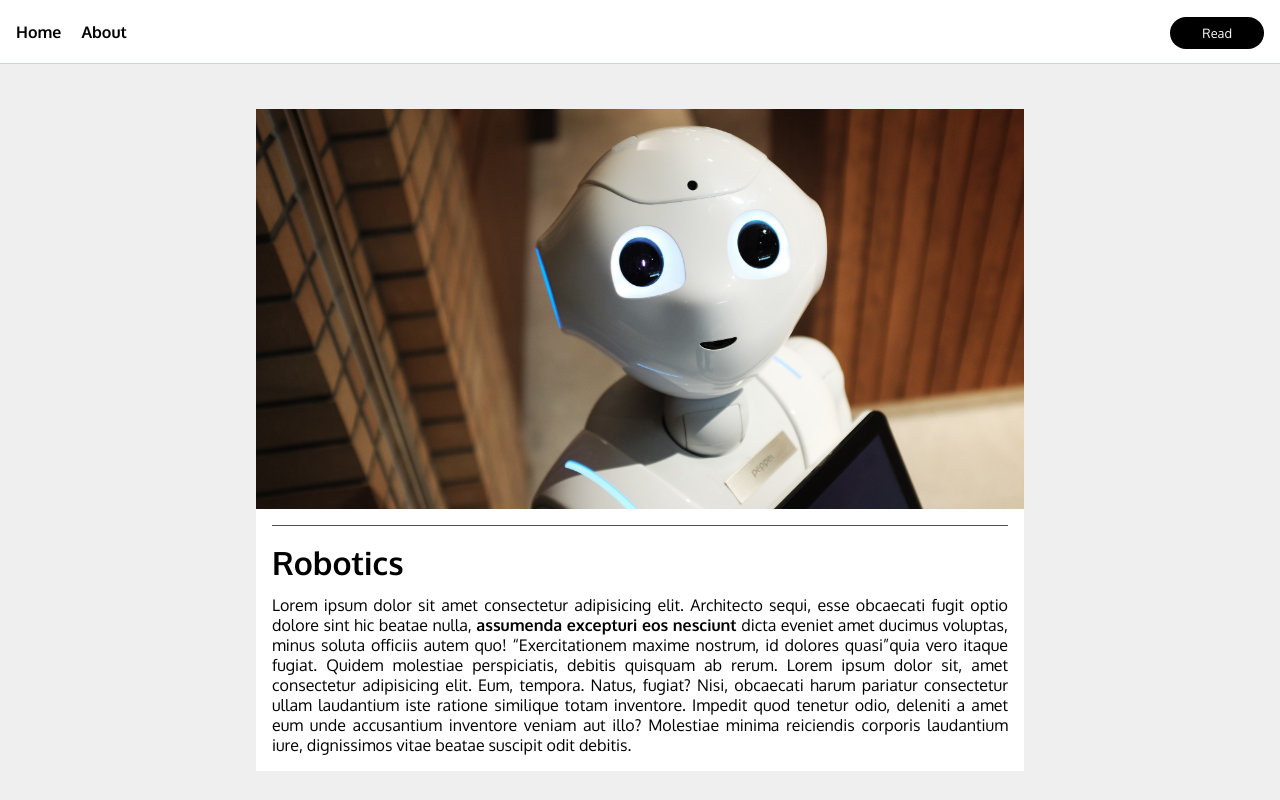
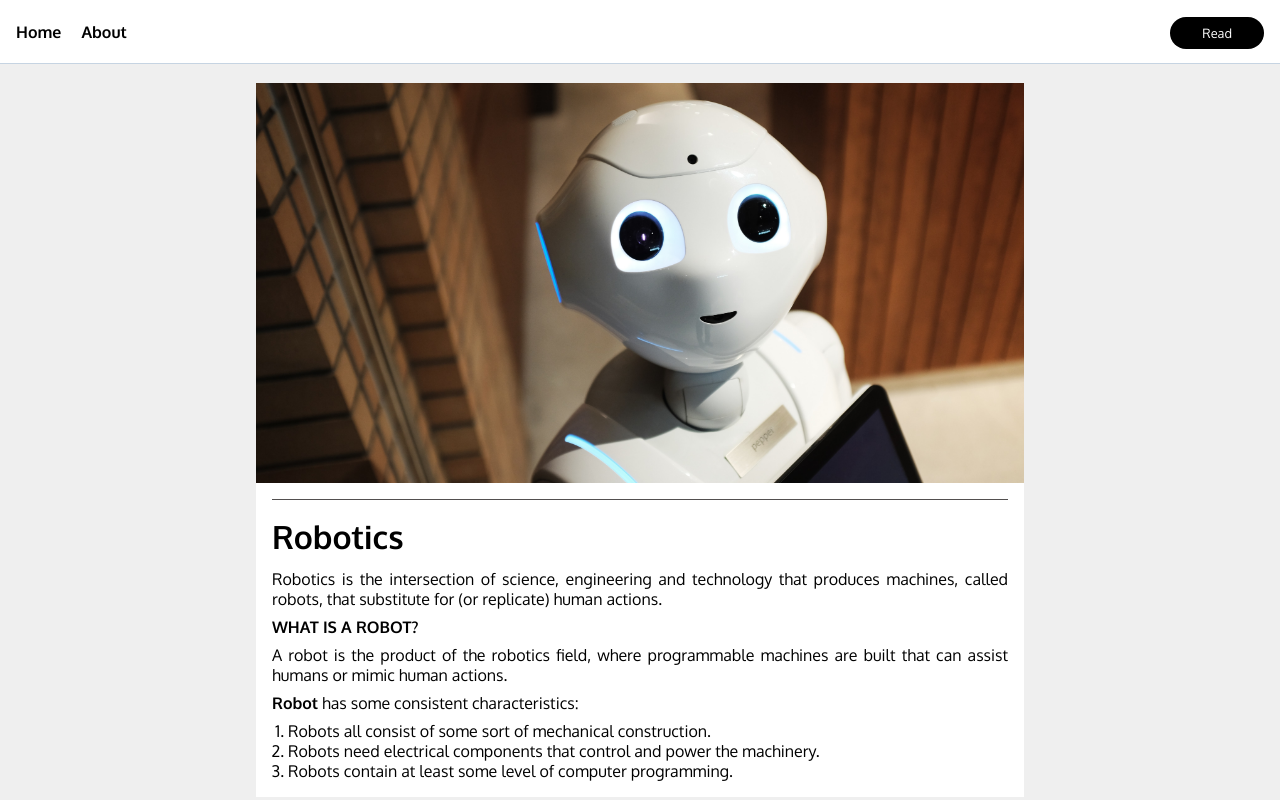
Before and after one commit to Megrajdahal/clz-project-webapp, a plain HTML site: page robotics.html in a window 1280 px wide. Drawn offline with Linux system fonts and the light colour scheme.

Commit message:
blog written

```diff
--- a/robotics.html
+++ b/robotics.html
@@ -4,7 +4,7 @@
     <meta charset="UTF-8" />
     <meta http-equiv="X-UA-Compatible" content="IE=edge" />
     <meta name="viewport" content="width=device-width, initial-scale=1.0" />
-    <title>Document</title>
+    <title>Robotics</title>
     <link rel="stylesheet" href="./index.css" />
   </head>
   <body>
@@ -20,24 +20,34 @@
     <div class="content_container">
       <div class="description_flex">
         <div class="description_container">
-          <div class="desc-ro-image "></div>
+          <div class="desc-ro-image"></div>
           <div class="description_content">
             <div class="desc-divider"></div>
             <div class="description_contentDescription">
               <div class="description_title">Robotics</div>
-              Lorem ipsum dolor sit amet consectetur adipisicing elit.
-              Architecto sequi, esse obcaecati fugit optio dolore sint hic
-              beatae nulla,<b> assumenda excepturi eos nesciunt </b> dicta
-              eveniet amet ducimus voluptas, minus soluta officiis autem quo!
-              <q>Exercitationem maxime nostrum, id dolores quasi</q>quia vero
-              itaque fugiat. Quidem molestiae perspiciatis, debitis quisquam ab
-              rerum. Lorem ipsum dolor sit, amet consectetur adipisicing elit.
-              Eum, tempora. Natus, fugiat? Nisi, obcaecati harum pariatur
-              consectetur ullam laudantium iste ratione similique totam
-              inventore. Impedit quod tenetur odio, deleniti a amet eum unde
-              accusantium inventore veniam aut illo? Molestiae minima reiciendis
-              corporis laudantium iure, dignissimos vitae beatae suscipit odit
-              debitis.
+              <p style="padding-bottom: 0.5rem">
+                Robotics is the intersection of science, engineering and
+                technology that produces machines, called robots, that
+                substitute for (or replicate) human actions.
+              </p>
+              <b>WHAT IS A ROBOT?</b>
+              <p style="padding-top: 0.5rem; padding-bottom: 0.5rem">
+                A robot is the product of the robotics field, where programmable
+                machines are built that can assist humans or mimic human actions.
+              </p>
+              <p><b>Robot</b> has some consistent characteristics:</p>
+              <ol type="1" style="padding-top: 0.5rem; padding-left: 1rem">
+                <li>
+                  Robots all consist of some sort of mechanical construction.
+                </li>
+                <li>
+                  Robots need electrical components that control and power the
+                  machinery.
+                </li>
+                <li>
+                  Robots contain at least some level of computer programming.
+                </li>
+              </ol>
             </div>
           </div>
         </div>
```
Also changed, not shown: ai.html (+26 -14 lines), index.html (+3 -3 lines), images/293395274_730255004920497_7197590241918253000_n.jpg (added).
